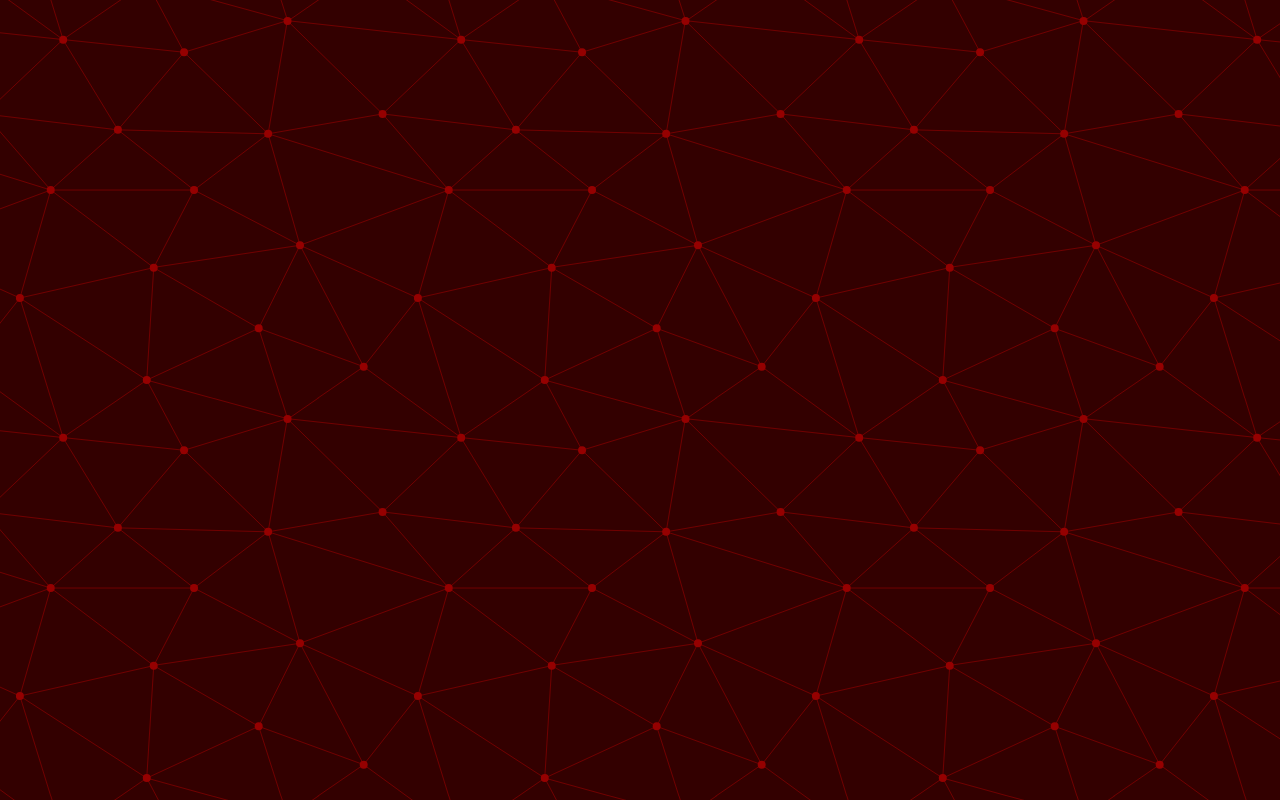
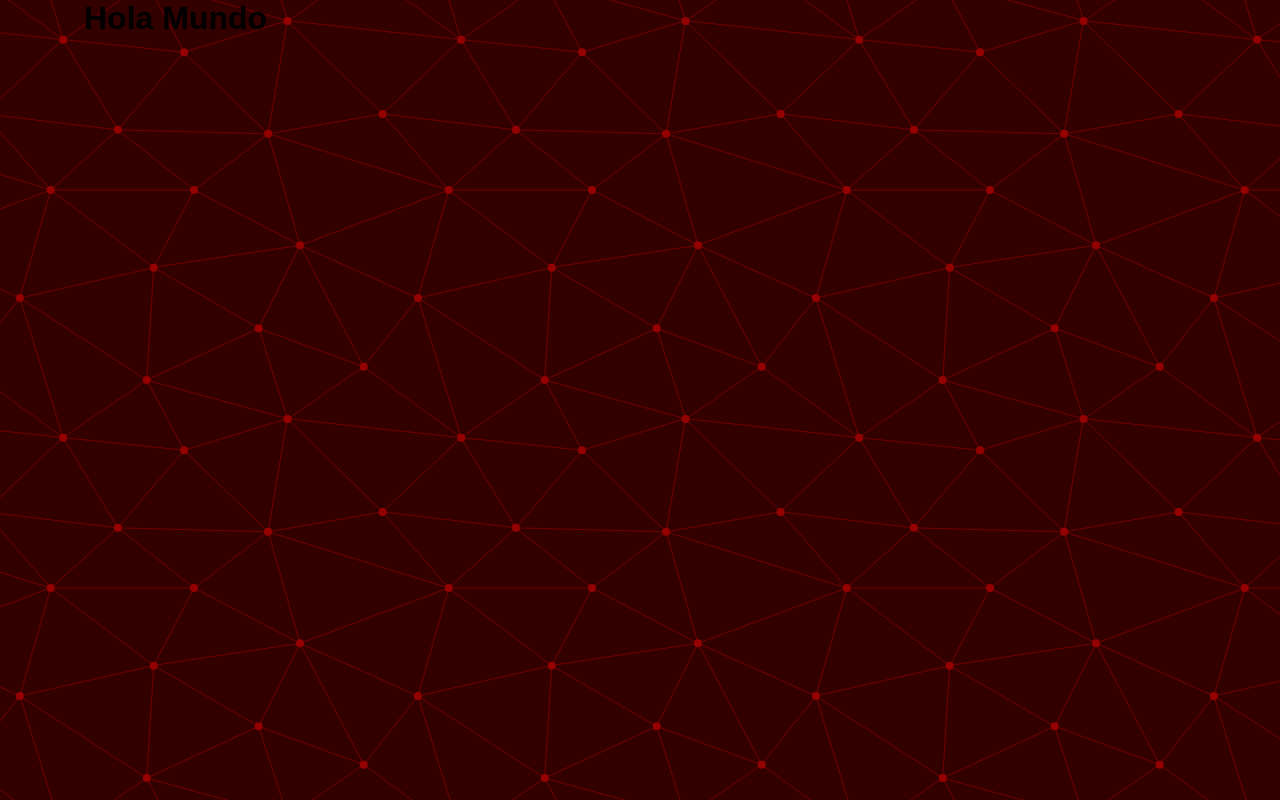
Before and after one commit to IngNex/react-apigetdragonball-v1, a React (Vite) app: page / in a window 1280 px wide. Built offline with nearby package versions, Linux system fonts and the light colour scheme.

Commit message:
Added components and view

```diff
--- a/src/App.jsx
+++ b/src/App.jsx
@@ -1,11 +1,10 @@
-import React from "react"
+import React from 'react'
+import Home from './view/Home'
 
-function App() {
-
+export default function App() {
   return (
     <>
+      <Home/>
     </>
   )
 }
-
-export default App
--- /dev/null
+++ b/src/components/Card.jsx
@@ -0,0 +1,9 @@
+import React from 'react'
+
+export default function Card() {
+  return (
+    <div>
+
+    </div>
+  )
+}
--- /dev/null
+++ b/src/styles/components/ContainerStyles.jsx
@@ -0,0 +1,8 @@
+import styled from "styled-components";
+
+export const Container = styled.div`
+    width: 90%;
+	max-width: 120rem;
+	padding: 0 2rem;
+	margin: 0 auto;
+`
--- /dev/null
+++ b/src/view/Home.jsx
@@ -0,0 +1,11 @@
+import React from 'react'
+import Card from '../components/Card'
+import { Container } from '../styles/components/ContainerStyles'
+
+export default function Home() {
+  return (
+    <Container>
+        <h1>Hola Mundo</h1>
+    </Container>
+  )
+}
```
Also changed, not shown: src/styles/GlobalStyles.jsx (added).
